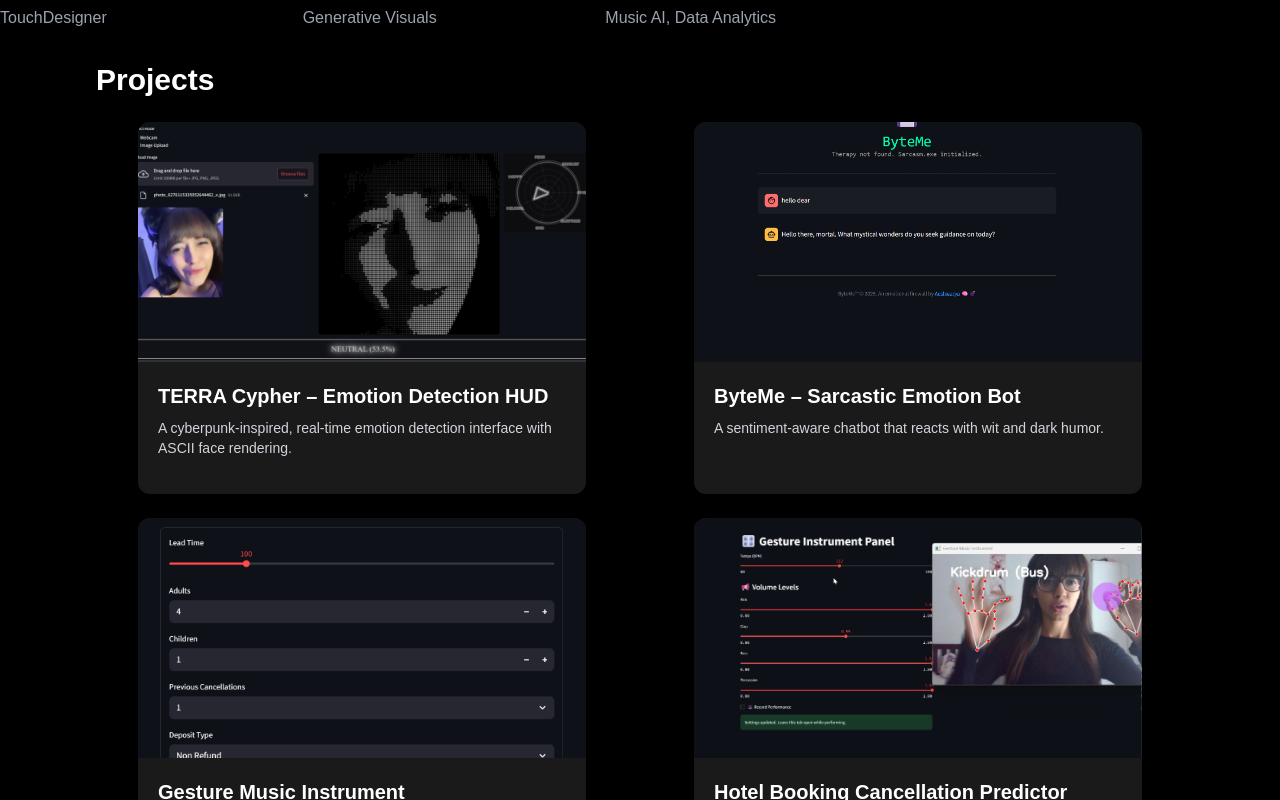
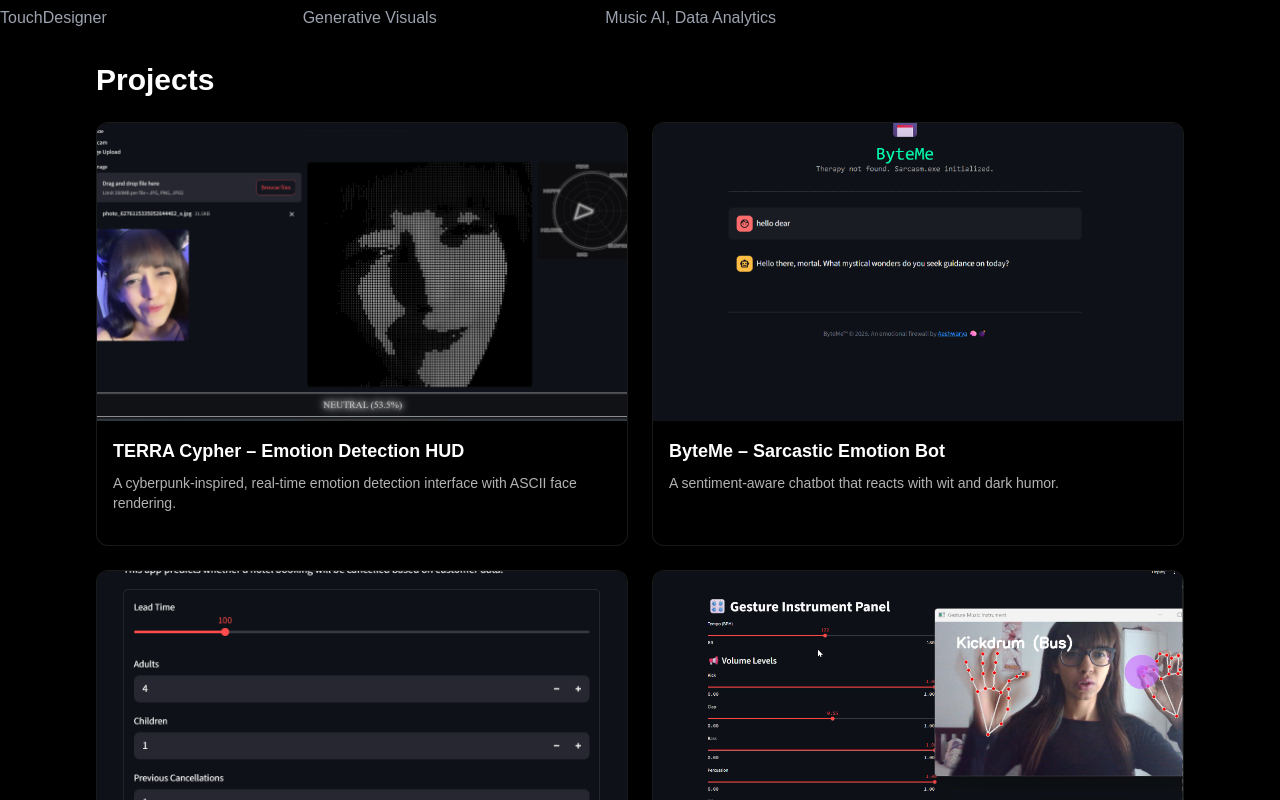
Before and after one commit to Terraspace009/aeshwarya-portfolio, a Next.js app: page / in a window 1280 px wide. Shown: the part 1200-2000 px from the top of the page. Built offline with nearby package versions, Linux system fonts and the light colour scheme.

Commit message:
Update ProjectCard.tsx

```diff
--- a/components/ProjectCard.tsx
+++ b/components/ProjectCard.tsx
@@ -1,54 +1,64 @@
 'use client';
-import React from 'react';
+import Image from 'next/image';
 
-interface ProjectCardProps {
+export type ProjectCardProps = {
   title: string;
   description: string;
-  image: string;
+  image: string;          // e.g. "/projects/one.png"
+  codeLink?: string;
   demoLink?: string;
-  codeLink?: string;
-}
+};
 
 export default function ProjectCard({
   title,
   description,
   image,
+  codeLink,
   demoLink,
-  codeLink,
 }: ProjectCardProps) {
   return (
-    <div className="bg-white/10 backdrop-blur-md rounded-xl shadow-lg overflow-hidden w-full max-w-md mx-auto">
-      <img
-        src={image}
-        alt={title}
-        className="w-full h-60 object-cover object-center rounded-t-xl"
-      />
-      <div className="p-5">
-        <h3 className="text-xl font-semibold text-white mb-2">{title}</h3>
-        <p className="text-sm text-gray-300 mb-4">{description}</p>
-        <div className="flex gap-4">
+    <article className="group rounded-xl border border-white/10 bg-black/5 backdrop-blur-sm shadow-sm hover:shadow-md transition overflow-hidden">
+      {/* Media */}
+      <div className="relative w-full aspect-[16/9]">
+        <Image
+          src={image}
+          alt={title}
+          fill
+          priority={false}
+          sizes="(max-width: 768px) 100vw, (max-width: 1200px) 50vw, 33vw"
+          className="object-cover"
+        />
+      </div>
+
+      {/* Body */}
+      <div className="p-4">
+        <h3 className="text-base sm:text-lg font-semibold leading-tight">{title}</h3>
+        <p className="mt-2 text-sm text-white/70 line-clamp-3">{description}</p>
+
+        {/* Actions */}
+        <div className="mt-4 flex items-center gap-3">
+          {codeLink && (
+            <a
+              href={codeLink}
+              target="_blank"
+              rel="noopener noreferrer"
+              className="text-xs sm:text-sm rounded-md border border-white/15 px-3 py-1.5 hover:bg-white/10 transition"
+            >
+              View Code
+            </a>
+          )}
           {demoLink && (
             <a
               href={demoLink}
               target="_blank"
               rel="noopener noreferrer"
-              className="px-4 py-2 bg-violet-500 text-white rounded hover:bg-violet-600 transition"
+              className="text-xs sm:text-sm rounded-md bg-violet-500/90 px-3 py-1.5 hover:bg-violet-500 transition"
             >
               Live Demo
             </a>
           )}
-          {codeLink && (
-            <a
-              href={codeLink}
-              target="_blank"
-              rel="noopener noreferrer"
-              className="px-4 py-2 border border-white text-white rounded hover:bg-white hover:text-black transition"
-            >
-              View Code
-            </a>
-          )}
         </div>
       </div>
-    </div>
+    </article>
   );
 }
```
